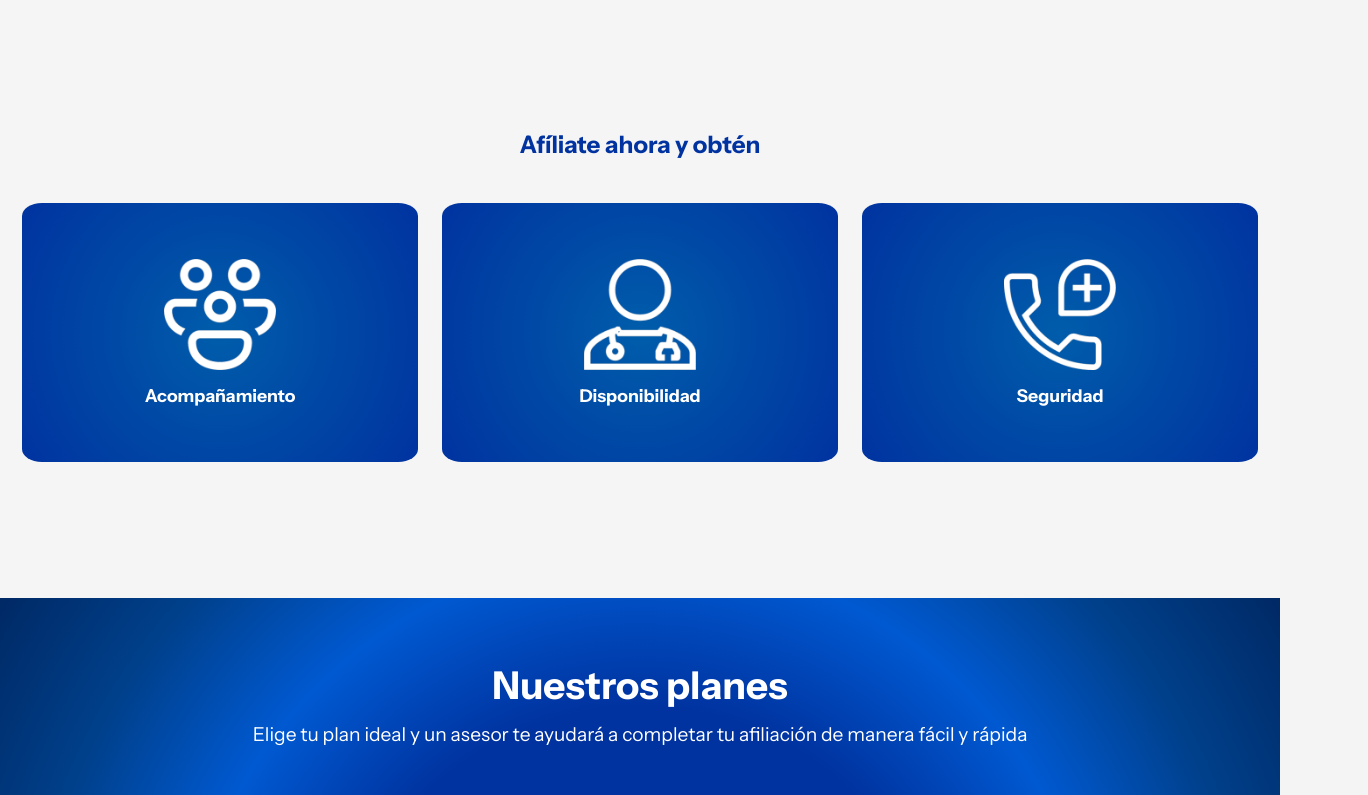
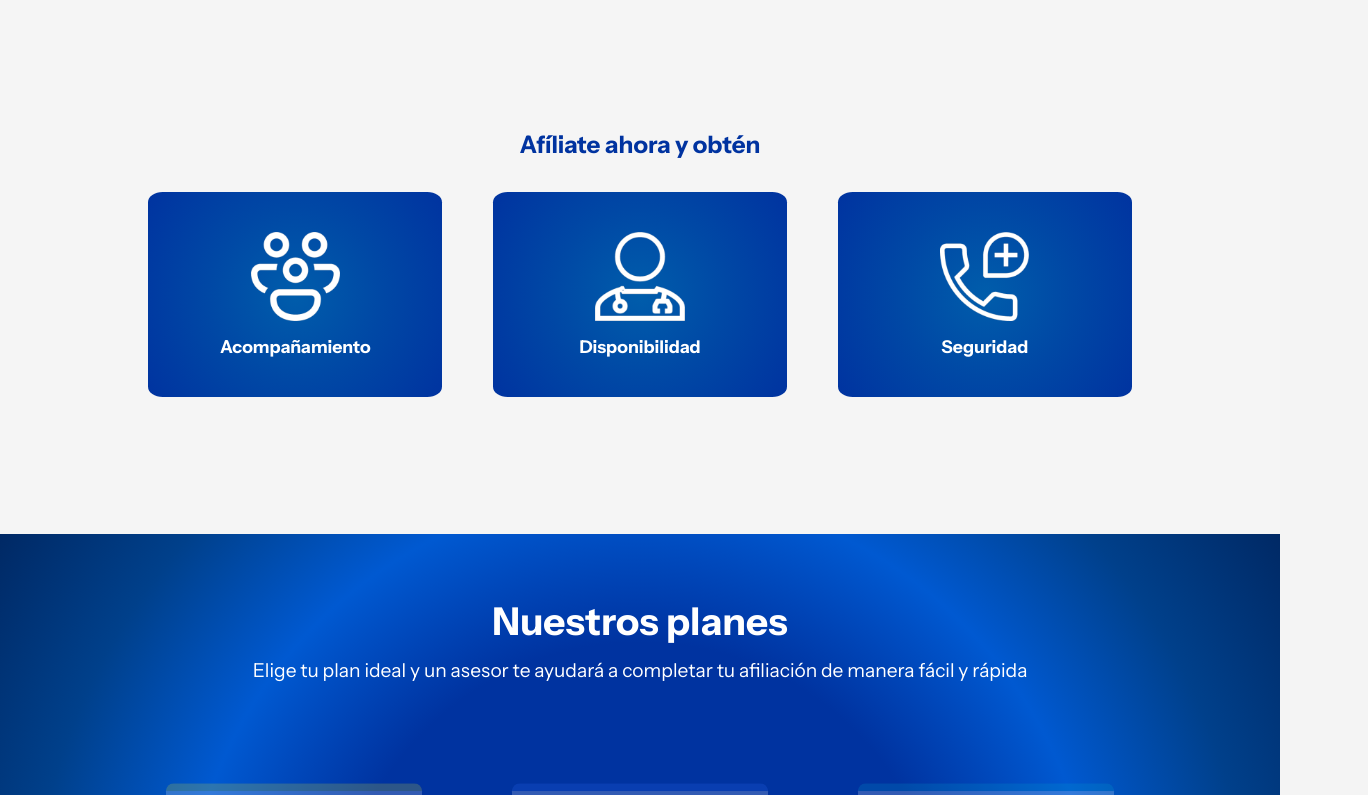
Before and after one commit to Jdavidruanob/sura-web-page, a React (Vite) app: page / in a window 1280 px wide. Shown: the part 1375-2170 px from the top of the page, 1368 px wide, since content can reach past the window. Built offline with nearby package versions, Linux system fonts and the light colour scheme.

Commit message:
Arreglo del bug del scrollbar

```diff
--- a/src/styles/BenCon.css
+++ b/src/styles/BenCon.css
@@ -93,14 +93,13 @@
   display: flex;
   justify-content: space-around;
   align-items: center;
-  width: 1200px;
+  width: 80%;
   height: 223px;
-  gap: 5%;
-  padding: 3% 10% 12% 10%;
+  gap: 1%;
+  padding-bottom: 10%;
 }
 
 #image-hover-container {
-  perspective: 1000px;
   width: 100%;
   height: 100%;
   display: flex;
@@ -116,8 +115,8 @@
   display: flex;
   justify-content: center;
   align-items: center;
-  width: 100%;
-  height: 100%;
+  width: 80%;
+  height: 80%;
 }
 
 #flip-card:hover {
```
